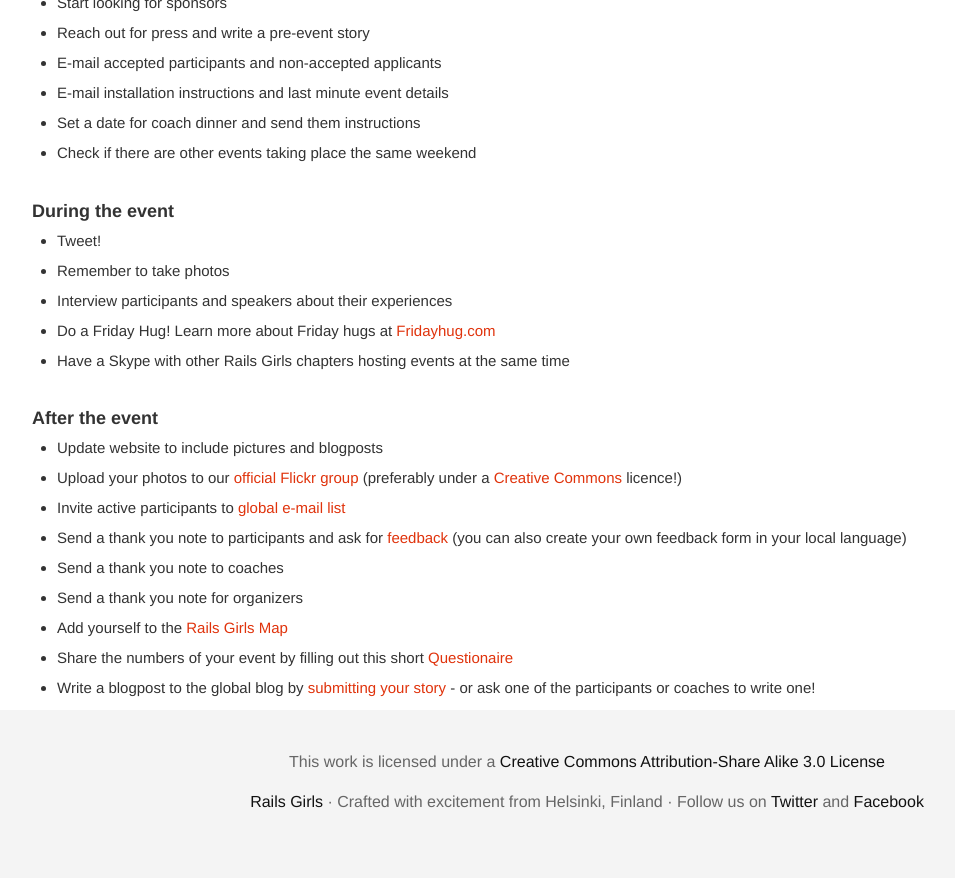
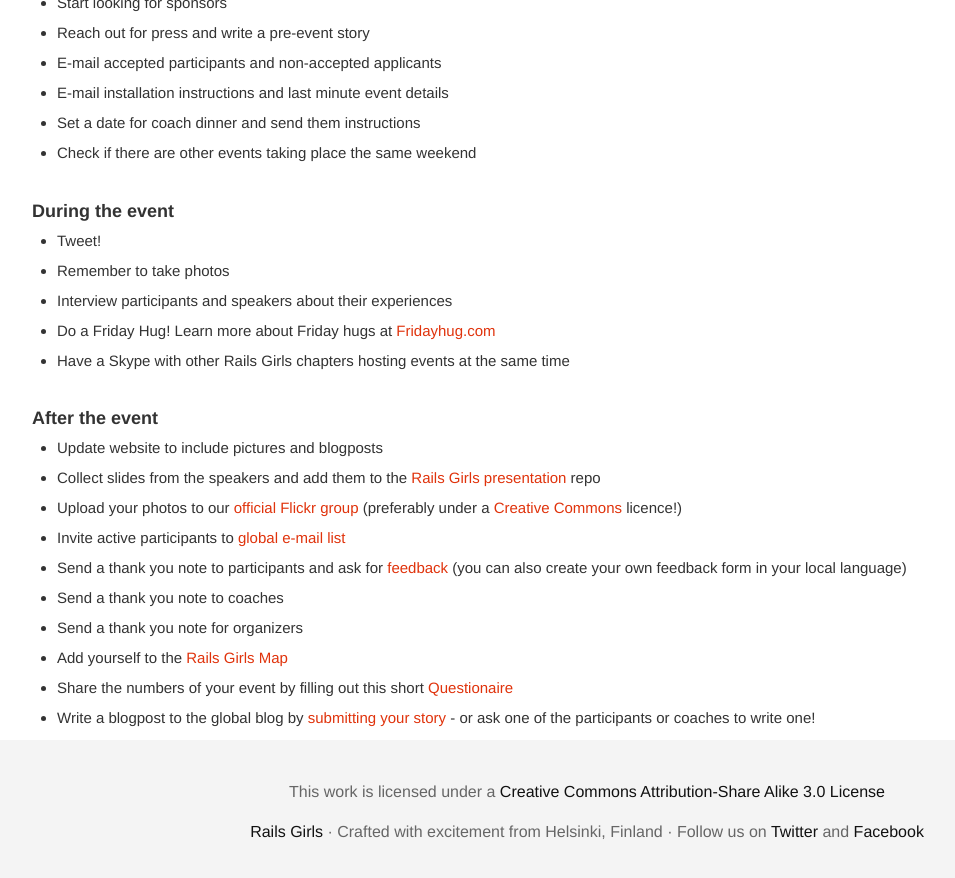
Before and after one commit to railsgirls/guides.railsgirls.com, a Jekyll site: the page built from _posts/2012-04-18-guide.markdown, in a window 1280 px wide and 900 px high, scrolled down 12255 px. Shown: the top 878 px of the window, without its empty margins (53-1008 px from the left). Built offline with Jekyll 4.4.1, drawn with Linux system fonts in a browser that asks for light colours; nearby versions of some CDN libraries.

Commit message:
add prompt to collect presentations after the event

```diff
--- a/_posts/2012-04-18-guide.markdown
+++ b/_posts/2012-04-18-guide.markdown
@@ -471,6 +471,7 @@
 #### After the event
 
 * Update website to include pictures and blogposts
+* Collect slides from the speakers and add them to the [Rails Girls presentation](https://github.com/railsgirls/presentations) repo
 * Upload your photos to our [official Flickr group](http://flickr.com/groups/railsgirls/) (preferably under a [Creative Commons](http://www.flickr.com/groups/railsgirls/discuss/72157634650757777/) licence!)
 * Invite active participants to [global e-mail list](https://groups.google.com/group/rails-girls-team)
 * Send a thank you note to participants and ask for [feedback](http://www.railsgirls.com/feedback) (you can also create your own feedback form in your local language)
```
